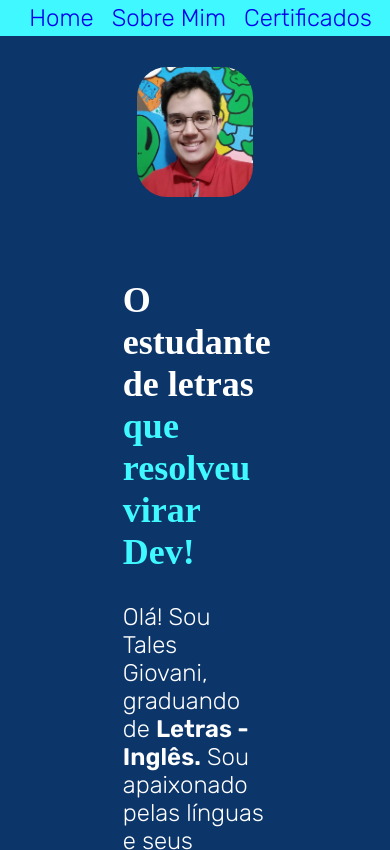
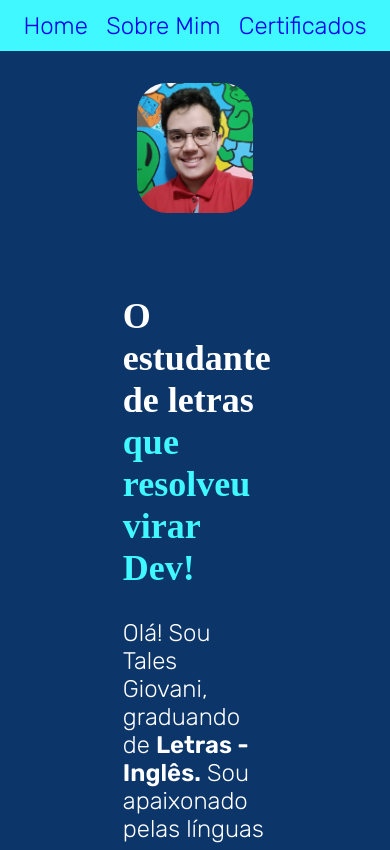
Before and after one commit to talesgiovani/CertificadosTales, a plain HTML site: page index.html in a window 390 px wide. Shown: the top 850 px of the page. Drawn offline with Linux system fonts and the light colour scheme; a web font is replaced by a local one.

Commit message:
Cabeçalho Responsivo

```diff
--- a/styles/styles.css
+++ b/styles/styles.css
@@ -156,6 +156,16 @@ body {
 }
 
 @media (max-width: 1200px) {
+
+    .cabecalho {
+        padding: 3%;
+    }
+
+    .cabecalho__menu {
+        justify-content: center;
+        gap: 5%;
+    }
+
     .presentation {
         flex-direction: column-reverse;
     }
```
